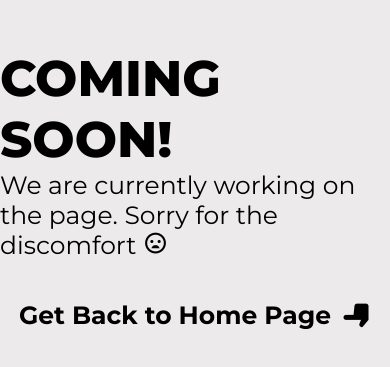
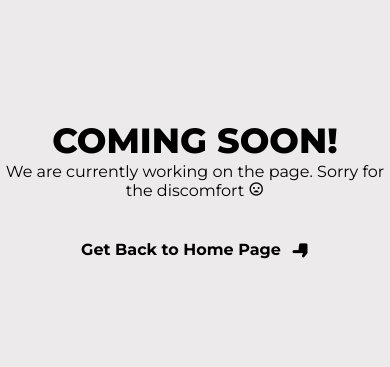
Before and after one commit to Vindicatree/Coming-Soon, a plain HTML site: page index.html in a window 390 px wide. Shown: the part 233-600 px from the top of the page. Drawn offline with nearby package versions, Linux system fonts and the light colour scheme.

Commit message:
Add files via upload

```diff
--- a/style.css
+++ b/style.css
@@ -10,6 +10,7 @@
     flex-direction: column;
     justify-content: center;
     align-items: center;
+    text-align: center;
     height: 100vh;
     background-color: rgb(236, 234, 234);
 }
@@ -71,3 +72,39 @@
         transform: translateX(0);
     }
 }
+
+@media(max-width: 850px){
+    .title{
+        font-size: 40px;
+    }
+
+    .comment{
+        font-size: 18px;
+    }
+
+    .home-page{
+        font-size: 18px;
+    }
+
+    .bxs-hand-left{
+        font-size: 20px;
+    }
+}
+
+@media(max-width: 400px){
+    .title{
+        font-size: 35px;
+    }
+
+    .comment{
+        font-size: 16px;
+    }
+
+    .home-page{
+        font-size: 16px;
+    }
+
+    .bxs-hand-left{
+        font-size: 18px;
+    }
+}
```
